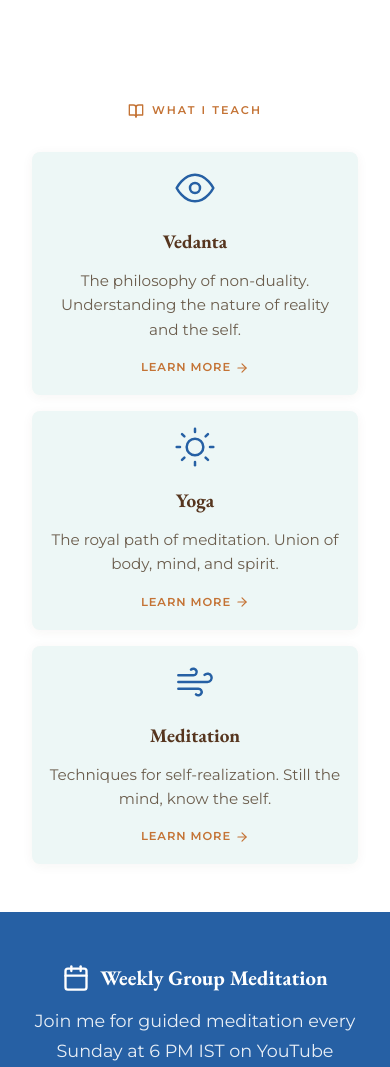
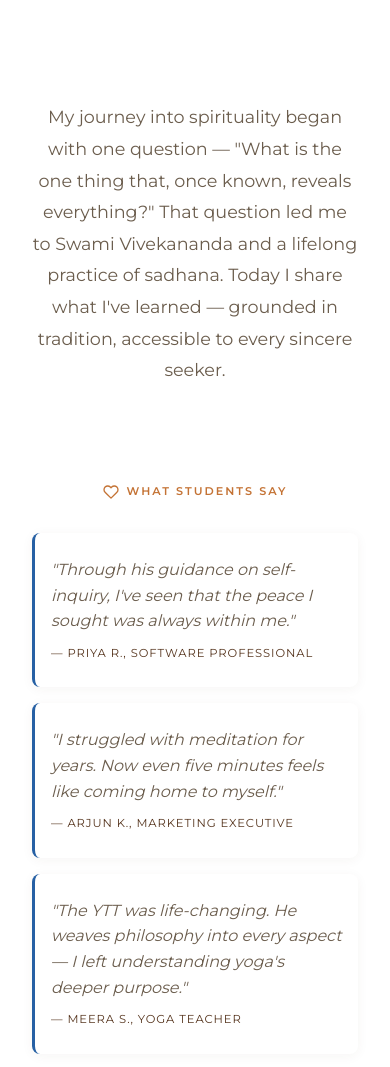
Before and after one commit to SumitKPandit/SumitKPandit.github.io, an Eleventy site: page index.md in a window 390 px wide. Shown: the part 453-1520 px from the top of the page. Built offline with nearby package versions, Linux system fonts and the light colour scheme; Eleventy itself is replaced by a stand-in of ours; files that its build step writes are made by us from their sources.

Commit message:
Add bio and testimonials sections to homepage

```diff
--- a/index.md
+++ b/index.md
@@ -16,6 +16,32 @@ description: Guiding seekers on the path of Self-Realization through Vedanta, Yo
       <div class="cta-group">
         <a href="/about/" class="btn btn-primary"><i data-feather="user"></i> About Me</a>
         <a href="https://www.youtube.com/@sumitkpandityt" target="_blank" class="btn btn-outline"><i data-feather="play"></i> Join Sunday Meditation</a>
+      </div>
+    </div>
+  </div>
+</div>
+
+<div class="section bio-section">
+  <div class="container">
+    <p class="bio-text">My journey into spirituality began with one question — "What is the one thing that, once known, reveals everything?" That question led me to Swami Vivekananda and a lifelong practice of sadhana. Today I share what I've learned — grounded in tradition, accessible to every sincere seeker.</p>
+  </div>
+</div>
+
+<div class="section">
+  <div class="container">
+    <p class="section-title"><i data-feather="heart"></i> What Students Say</p>
+    <div class="testimonials-grid">
+      <div class="testimonial-card">
+        <p class="testimonial-text">"Through his guidance on self-inquiry, I've seen that the peace I sought was always within me."</p>
+        <p class="testimonial-author">— Priya R., Software Professional</p>
+      </div>
+      <div class="testimonial-card">
+        <p class="testimonial-text">"I struggled with meditation for years. Now even five minutes feels like coming home to myself."</p>
+        <p class="testimonial-author">— Arjun K., Marketing Executive</p>
+      </div>
+      <div class="testimonial-card">
+        <p class="testimonial-text">"The YTT was life-changing. He weaves philosophy into every aspect — I left understanding yoga's deeper purpose."</p>
+        <p class="testimonial-author">— Meera S., Yoga Teacher</p>
       </div>
     </div>
   </div>
--- a/style.css
+++ b/style.css
@@ -170,6 +170,56 @@ img {
   background-color: var(--white);
 }
 
+/* =============================================
+   BIO SECTION
+   ============================================= */
+.bio-section {
+  padding: var(--space-xl) var(--space-md);
+  background-color: var(--white);
+}
+
+.bio-text {
+  max-width: 640px;
+  margin: 0 auto;
+  text-align: center;
+  font-size: 1.1rem;
+  line-height: 1.8;
+  color: #6b5d4d;
+}
+
+/* =============================================
+   TESTIMONIALS GRID
+   ============================================= */
+.testimonials-grid {
+  display: grid;
+  grid-template-columns: repeat(3, 1fr);
+  gap: var(--space-md);
+  margin-top: var(--space-lg);
+}
+
+.testimonial-card {
+  background: var(--white);
+  padding: var(--space-lg) var(--space-md);
+  border-radius: 8px;
+  border-left: 3px solid var(--brand-blue);
+  box-shadow: 0 2px 12px rgba(86, 53, 30, 0.05);
+}
+
+.testimonial-text {
+  font-style: italic;
+  font-size: 1rem;
+  color: #6b5d4d;
+  margin-bottom: var(--space-sm);
+  line-height: 1.6;
+}
+
+.testimonial-author {
+  font-family: var(--font-body);
+  font-size: 0.72rem;
+  text-transform: uppercase;
+  letter-spacing: 0.08em;
+  color: var(--dark-brown);
+}
 .hero-container {
   display: flex;
   align-items: stretch;
@@ -952,6 +1002,12 @@ a:hover {
     grid-template-columns: repeat(2, 1fr);
   }
 
+  .testimonials-grid {
+    grid-template-columns: 1fr;
+    max-width: 400px;
+    margin-left: auto;
+    margin-right: auto;
+  }
   .hero {
     padding: var(--space-xl) var(--space-md);
   }
```
